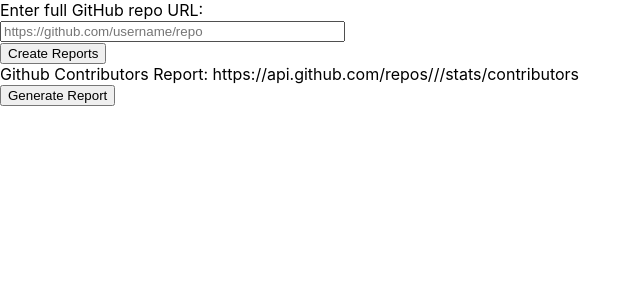
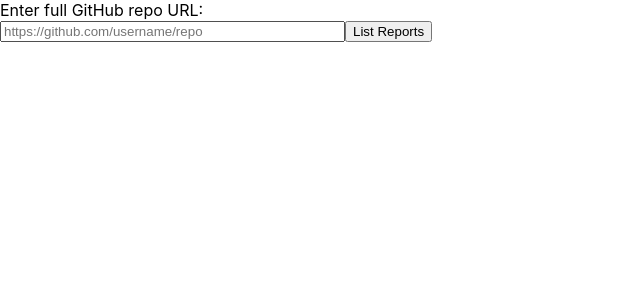
Before and after one commit to lotekcode/ghivui, a React (Create React App) app: page / in a window 1280 px wide. Shown: the top 300 px of the page, without its empty margins (0-641 px from the left). Built offline with nearby package versions, Linux system fonts and the light colour scheme.

Commit message:
changed component hierarchy

```diff
--- a/src/App.js
+++ b/src/App.js
@@ -1,16 +1,29 @@
 import './App.css';
 import React, { useState } from 'react';
 import GithubRepoSearchBar from './GithubRepoSearchBar';
-import GithubRepoReports from './GithubRepoReports';
+import GithubRepoReportList from './GithubRepoReportList';
 
 const App = () => {
-  const [githubOwner, setGithubOwner] = useState('');
-  const [githubRepo, setGithubRepo] = useState('');
+  const [githubOwner, setGithubOwner] = useState(null);
+  const [githubRepo, setGithubRepo] = useState(null);
+
+
+
+  /* Hierarchy of components is something like this for now:
+
+    - GithubRepoSearchBar
+      -GithubRepoReportList
+      -GithubRepoReport
+
+  */
 
   return (
     <div>
       <GithubRepoSearchBar setGithubOwner={setGithubOwner} setGithubRepo={setGithubRepo} />
-      <GithubRepoReports githubOwner={githubOwner} githubRepo={githubRepo} />
+
+      { githubOwner && githubRepo &&
+        <GithubRepoReportList githubOwner={githubOwner} githubRepo={githubRepo} />
+      }
     </div>
   );
 }
--- /dev/null
+++ b/src/GithubRepoReportList.js
@@ -0,0 +1,44 @@
+import React, { useState } from 'react';
+import DisplayContributorsData from './DisplayContributorsData';
+
+const GithubRepoReportList = ({ githubOwner, githubRepo }) => {
+  const [reportUrl, setReportUrl] = useState(`https://api.github.com/repos/${githubOwner}/${githubRepo}/stats/contributors`);
+  const [displayReport, setDisplayReport] = useState(false);
+
+  const GITHUB_REPORT_LIST = [
+                                {
+                                  reportName: 'Commit Report',
+                                  reportUrl: 'https://api.github.com/repos/${githubOwner}/${githubRepo}/stats/contributors',
+                                },
+                                {
+                                  reportName: 'Pull Request Report',
+                                  reportUrl: 'https://api.github.com/repos/${githubOwner}/${githubRepo}/stats/contributors',
+                                }
+                            ];
+
+  const handleClick = (e) => {
+    const newUrl = `https://api.github.com/repos/${githubOwner}/${githubRepo}/stats/contributors`;
+    setReportUrl(newUrl);
+    setDisplayReport(true);
+    console.log(newUrl);
+    console.log(reportUrl);
+  }
+
+  return (
+    <div>
+        Report List: <br />
+        <ul>
+        {
+          GITHUB_REPORT_LIST.map( (report) => (
+            <li>
+              <button onClick={handleClick}>{report.reportName}</button>
+              {report.reportUrl}
+            </li>
+        ))}
+        </ul>
+
+    </div>
+  )
+}
+
+export default GithubRepoReportList;
--- a/src/GithubRepoReports.js
+++ /dev/null
@@ -1,27 +0,0 @@
-import React, { useState } from 'react';
-import DisplayContributorsData from './DisplayContributorsData';
-
-const GithubRepoReports = ({ githubOwner, githubRepo }) => {
-  const [reportUrl, setReportUrl] = useState(`https://api.github.com/repos/${githubOwner}/${githubRepo}/stats/contributors`);
-  const [displayReport, setDisplayReport] = useState(false);
-  const [owner, setOwner] = useState(githubOwner);
-  const [repo, setRepo] = useState(githubRepo);
-
-  const handleClick = (e) => {
-    const newUrl = `https://api.github.com/repos/${githubOwner}/${githubRepo}/stats/contributors`;
-    setReportUrl(newUrl);
-    setDisplayReport(true);
-    console.log(newUrl);
-    console.log(reportUrl);
-  }
-
-  return (
-    <div>
-        Github Contributors Report: {reportUrl} <br />
-        <button onClick={handleClick}>Generate Report</button>
-        { displayReport && <DisplayContributorsData githubOwner={githubOwner} githubRepo={githubRepo} /> }
-    </div>
-  )
-}
-
-export default GithubRepoReports;
--- a/src/GithubRepoSearchBar.js
+++ b/src/GithubRepoSearchBar.js
@@ -36,8 +36,8 @@
             size="40"
             required
           />
-        </label><br />
-        <button type="submit">Create Reports</button>
+        </label>
+        <button type="submit">List Reports</button>
       </form>
     </div>
   );
```
Also changed, not shown: src/GithubRepoReportListItem.js (added, +7 -0 lines).
